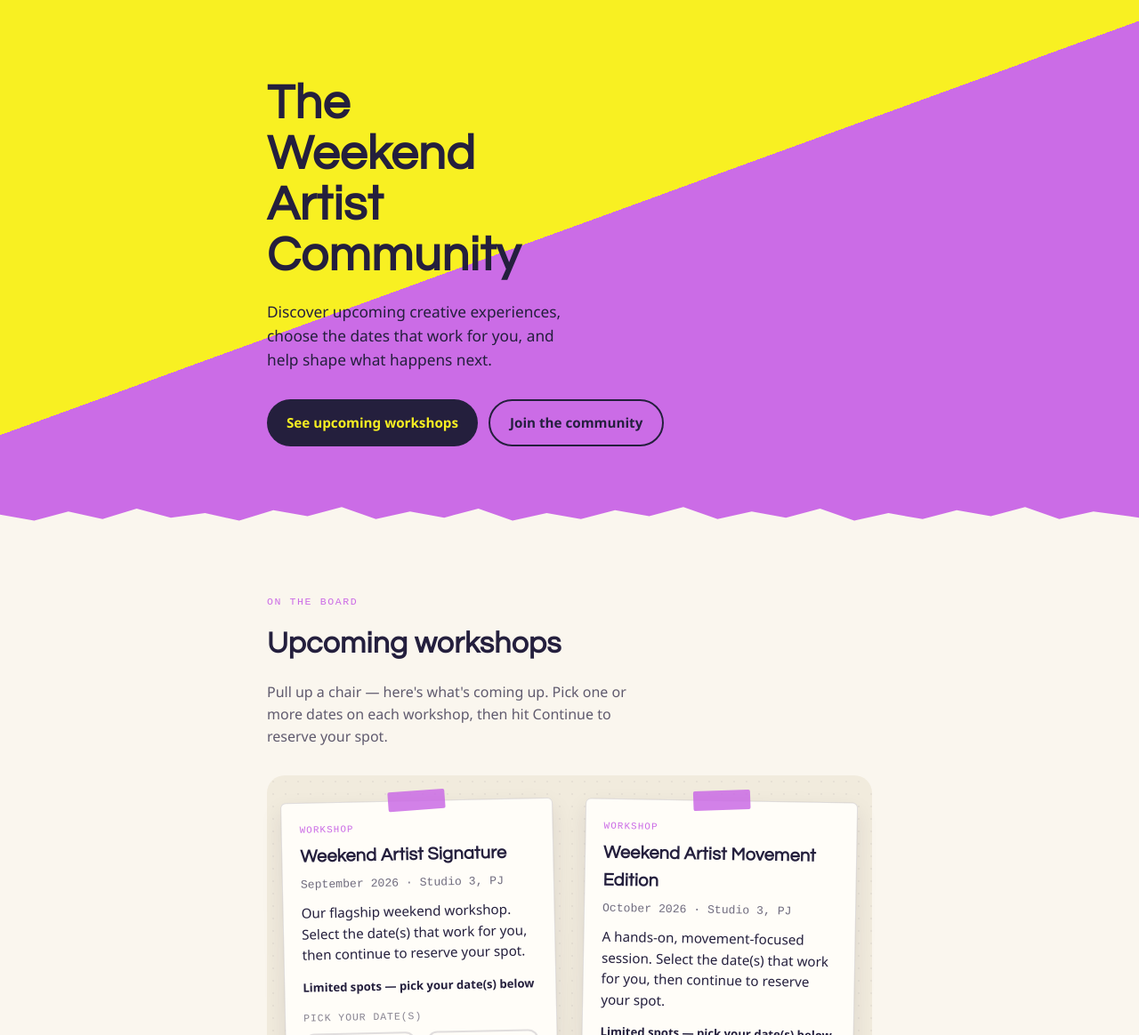
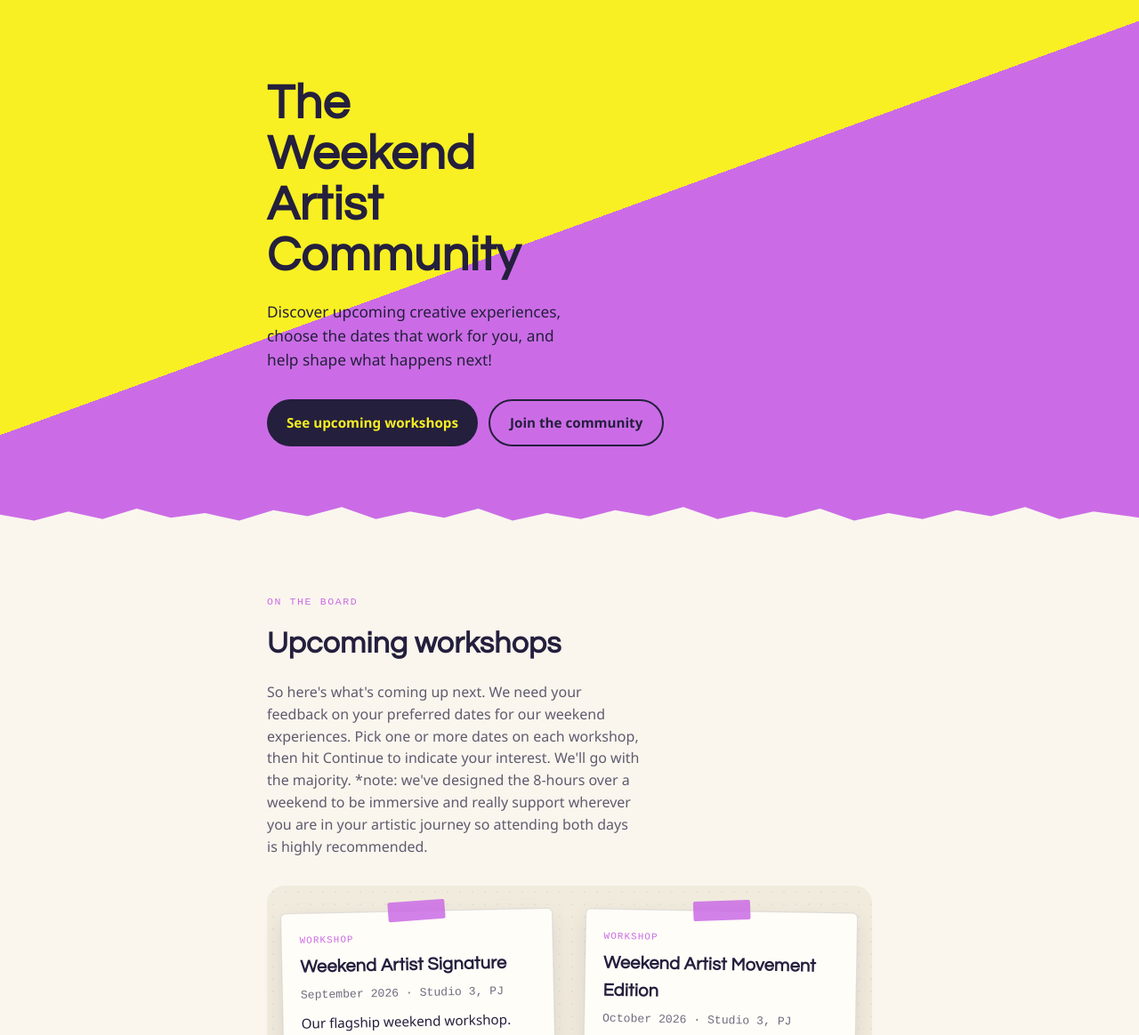
Before and after one commit to weekendartistclub/community, a plain HTML site: page index.html in a window 1280 px wide. Shown: the top 1164 px of the page at 89% size. Drawn offline with Linux system fonts and the light colour scheme; a script that the page names is missing.

Commit message:
Update index.html

```diff
--- a/index.html
+++ b/index.html
@@ -36,7 +36,7 @@
   <header class="hero">
     <div class="wrap hero-inner">
       <h1>The Weekend Artist Community</h1>
-      <p class="tagline">Discover upcoming creative experiences, choose the dates that work for you, and help shape what happens next.</p>
+      <p class="tagline">Discover upcoming creative experiences, choose the dates that work for you, and help shape what happens next!</p>
       <div class="hero-ctas">
         <a href="#workshops" class="btn btn-primary">See upcoming workshops</a>
         <a href="#connect" class="btn btn-outline">Join the community</a>
@@ -58,7 +58,8 @@
       <div class="section-head">
         <span class="eyebrow">On the board</span>
         <h2>Upcoming workshops</h2>
-        <p>Pull up a chair — here's what's coming up. Pick one or more dates on each workshop, then hit Continue to reserve your spot.</p>
+        <p>So here's what's coming up next. We need your feedback on your preferred dates for our weekend experiences. Pick one or more dates on each workshop, then hit Continue to indicate your interest. We'll go with the majority.
+        *note: we've designed the 8-hours over a weekend to be immersive and really support wherever you are in your artistic journey so attending both days is highly recommended. </p>
       </div>
 
       <div class="board">
```
